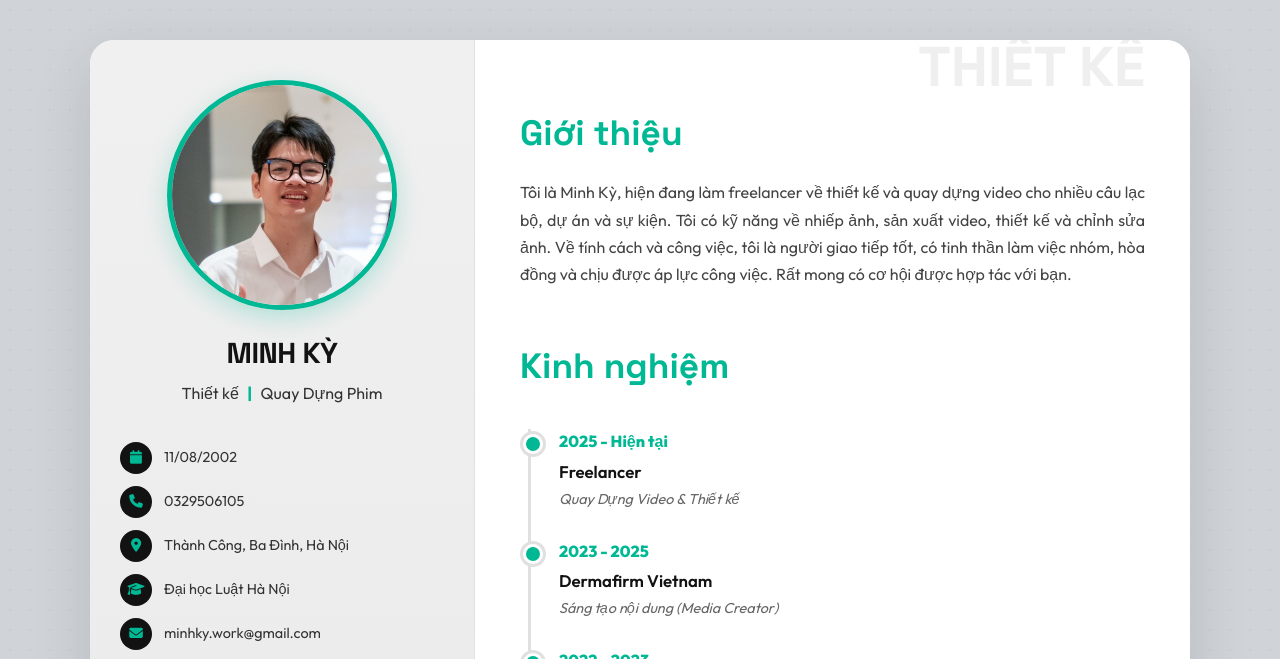
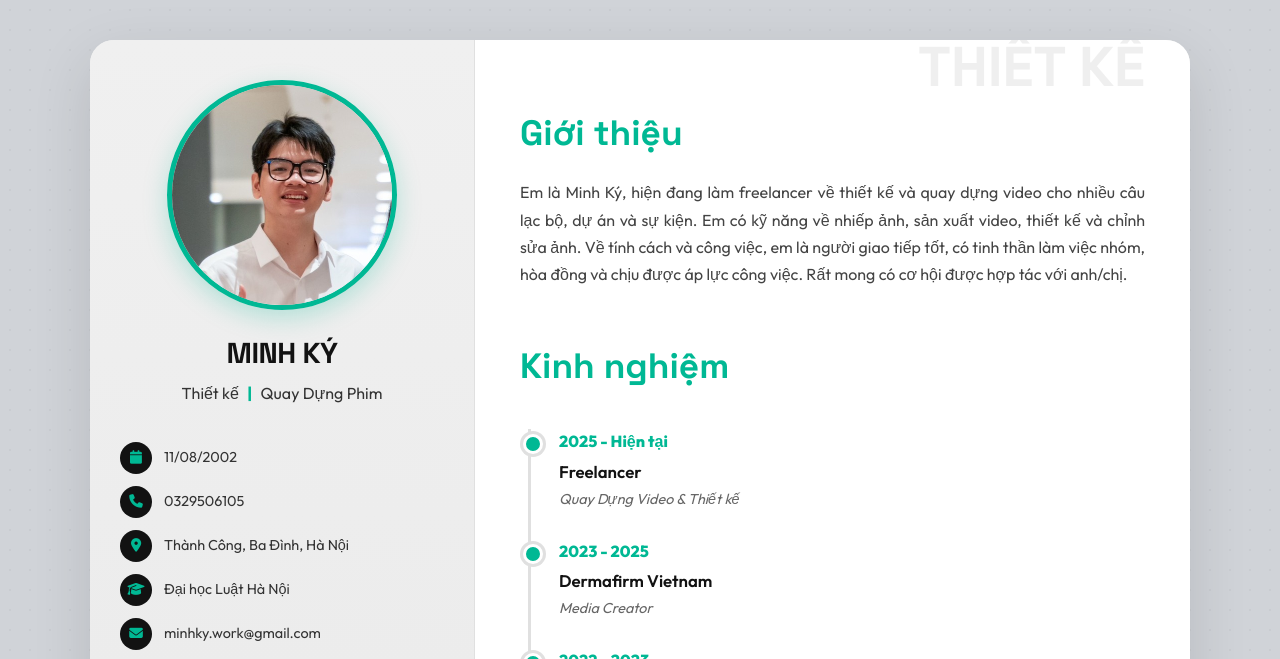
Before and after one commit to hattorimkk/LuyenThiTrangNghiem, a plain HTML site: page Vn/index.html in a window 1280 px wide. Shown: the top 659 px of the page. Drawn offline with Linux system fonts and the light colour scheme.

Commit message:
update lại tiếp

```diff
--- a/Vn/index.html
+++ b/Vn/index.html
@@ -28,7 +28,7 @@
                     <img src="489565547_2711690389221575_2893446986486567053_n.png" alt="Minh Ky Profile"
                         class="profile-img">
                 </div>
-                <h1 class="name">Minh Kỳ</h1>
+                <h1 class="name">Minh Ký</h1>
                 <p class="tagline">Thiết kế <span class="accent">|</span> Quay Dựng Phim</p>
             </div>
 
@@ -147,12 +147,12 @@
                 <div class="about-box">
                     <h2>Giới thiệu</h2>
                     <p>
-                        Tôi là Minh Kỳ, hiện đang làm freelancer về thiết kế và quay dựng video cho nhiều câu lạc bộ, dự
+                        Em là Minh Ký, hiện đang làm freelancer về thiết kế và quay dựng video cho nhiều câu lạc bộ, dự
                         án và
                         sự kiện.
-                        Tôi có kỹ năng về nhiếp ảnh, sản xuất video, thiết kế và chỉnh sửa ảnh.
-                        Về tính cách và công việc, tôi là người giao tiếp tốt, có tinh thần làm việc nhóm,
-                        hòa đồng và chịu được áp lực công việc. Rất mong có cơ hội được hợp tác với bạn.
+                        Em có kỹ năng về nhiếp ảnh, sản xuất video, thiết kế và chỉnh sửa ảnh.
+                        Về tính cách và công việc, em là người giao tiếp tốt, có tinh thần làm việc nhóm,
+                        hòa đồng và chịu được áp lực công việc. Rất mong có cơ hội được hợp tác với anh/chị.
                     </p>
                 </div>
             </section>
@@ -174,7 +174,7 @@
                         <div class="timeline-date">2023 - 2025</div>
                         <div class="timeline-content">
                             <h3>Dermafirm Vietnam</h3>
-                            <p>Sáng tạo nội dung (Media Creator)</p>
+                            <p>Media Creator</p>
                         </div>
                     </div>
 
@@ -192,7 +192,7 @@
                             <p class="activity-note"><em>(Hoạt động Đoàn Hội)</em></p>
                             <h3>Khoa pháp luật Quốc tế HLU</h3>
                             <p>Trưởng ban Truyền thông, Thiết kế, Dựng phim</p>
-                            <h3>Law Youth Media Team (Đội Truyền thông Tuổi trẻ Luật)</h3>
+                            <h3>Law Youth Media Team (Ban Tryền thông - Kỹ thuật, Đoàn Thanh niên HLU)</h3>
                             <p>Trưởng ban Truyền thông, Thiết kế, Dựng phim</p>
                         </div>
                     </div>
```
